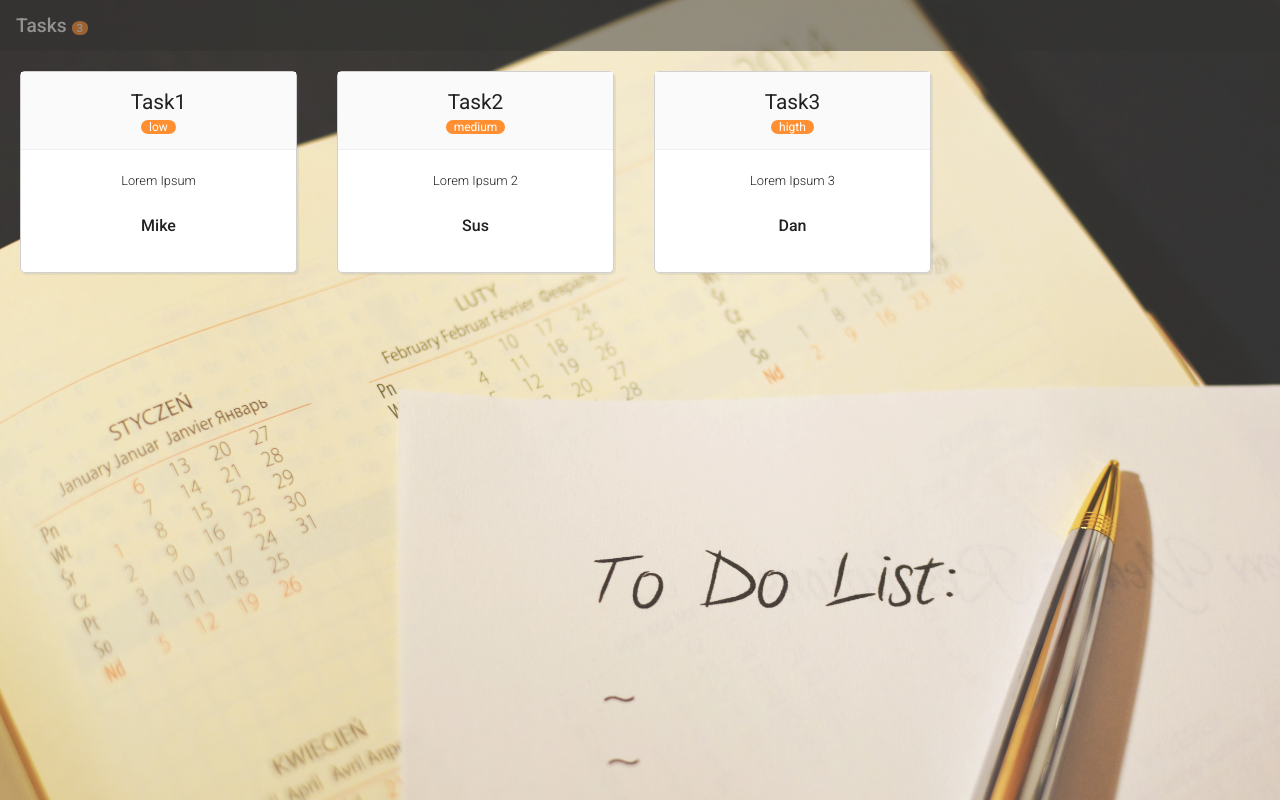
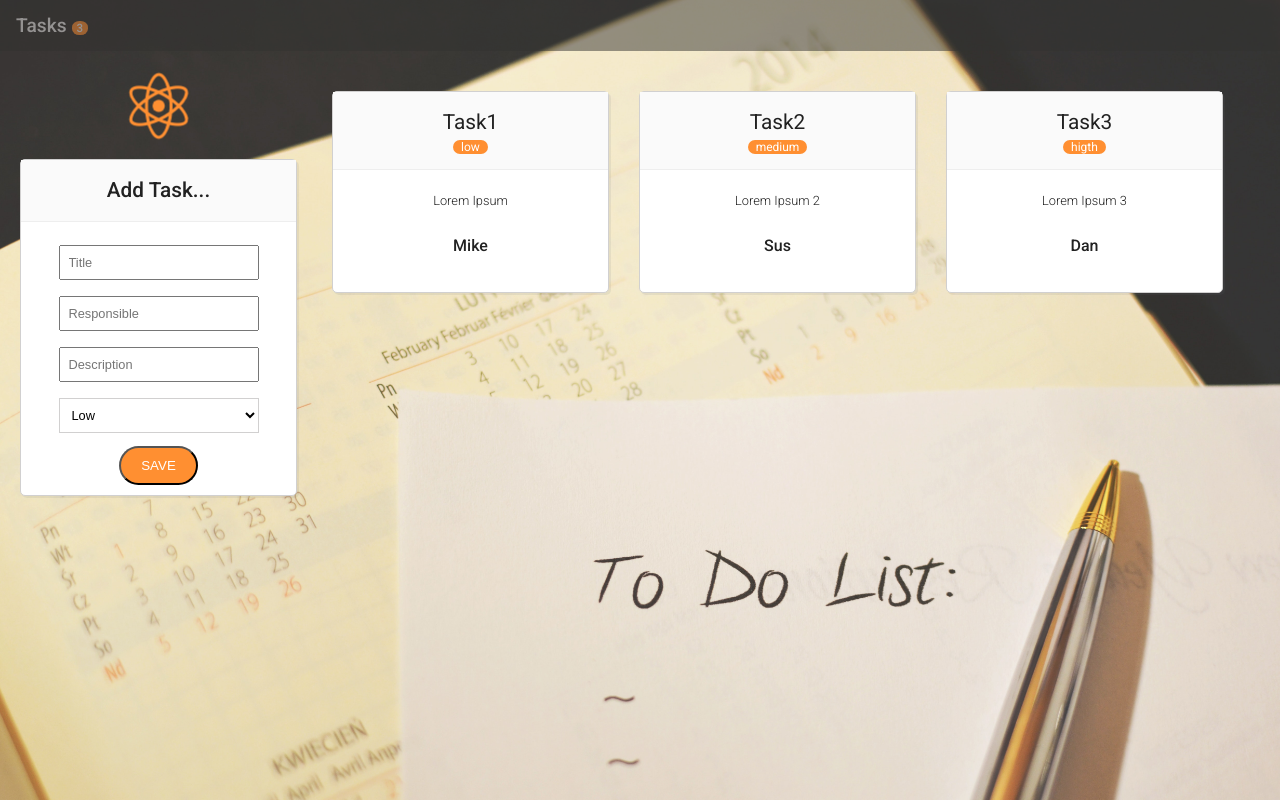
Before and after one commit to FerGuevaraM95/AppTasks, a React (Create React App) app: page / in a window 1280 px wide. Built offline with nearby package versions, Linux system fonts and the light colour scheme.

Commit message:
Add TaskForm component

```diff
--- a/src/Components/App/App.js
+++ b/src/Components/App/App.js
@@ -1,9 +1,10 @@
 import React, { Component } from 'react';
-// import logo from '../../Helpers/Icons/logo.svg';
+import logo from '../../Helpers/Icons/logo.svg';
 import styles from './styles';
 
 import  { tasks } from '../../tasks.json';
 import Navbar from '../Navbar';
+import TaskForm from '../TaskForm';
 import CardList from '../CardList';
 
 console.log(tasks);
@@ -15,24 +16,29 @@ class App extends Component {
             tasks,
             isLoading: false
         }
+        this.handleAddTask = this.handleAddTask.bind(this);
     };
+
+    handleAddTask(task) {
+        this.setState({
+            tasks: [...this.state.tasks, task]
+        })
+    }
+
     render() {
-        // const tasks = this.state.tasks.map((task, i) => {
-        //     return (
-        //         <div>
-        //             {task.title}
-        //         </div>
-        //     )
-        // });
-        // <img src={logo} className="App__logo" alt="logo" />
-
         return (
             <div {...styles}>
                 <Navbar title="Tasks" tasks={this.state.tasks} />
-                <CardList
-                    tasks = {this.state.tasks}
-                    isLoading={this.state.isloading}
-                />
+                <div className="container">
+                    <div>
+                        <img src={logo} className="App__logo" alt="logo" />
+                        <TaskForm onAddTask={this.handleAddTask} />
+                    </div>
+                    <CardList
+                        tasks={this.state.tasks}
+                        isLoading={this.state.isloading}
+                    />
+                </div>
             </div>
         );
     }
--- a/src/Components/App/styles.js
+++ b/src/Components/App/styles.js
@@ -1,10 +1,15 @@
 import { css } from 'glamor'
 
 export default css({
+    textAlign: 'center',
     background: 'linear - gradient(to left, #EA384D, #D31027)',
-    textAlign: 'center',
+    ' .container': {
+        display: 'flex',
+        margin: '15px 0px'
+    },
     ' .App__logo': {
-        // animation: 'App - logo - spin infinite 20s linear',
-        height: '80px'
+        height: '80px',
+        animation: 'App-logo-spin infinite 20s linear'
+
     }
 });
--- a/src/Components/Card/styles.js
+++ b/src/Components/Card/styles.js
@@ -3,7 +3,7 @@ import { css } from 'glamor';
 export default css({
     width: 275,
     height: 200,
-    margin: 20,
+    margin: '25px 15px',
     border: '1px solid rgb(209, 208, 208)',
     boxShadow: '2px 2px rgba(101,110,116,0.1)',
     borderRadius: 5,
--- /dev/null
+++ b/src/Components/TaskForm/TaskForm.js
@@ -0,0 +1,92 @@
+import React, { Component } from 'react';
+import styles from './styles';
+
+class TaskForm extends Component {
+    constructor() {
+        super();
+        this.state = {
+            title: '',
+            responsible: '',
+            description: '',
+            priority: 'low'
+        };
+        this.handleInputChange = this.handleInputChange.bind(this);
+        this.handleSubmit = this.handleSubmit.bind(this);
+    }
+
+    handleSubmit(e) {
+        e.preventDefault();
+        this.props.onAddTask(this.state);
+        this.setState({
+            title: '',
+            responsible: '',
+            description: '',
+            priority: 'low'
+        });
+    }
+
+    handleInputChange(e) {
+        const { value, name } = e.target;
+        console.log(value, name);
+        this.setState({
+            [name]: value
+        });
+    }
+
+    render() {
+        return (
+            <div {...styles}>
+                <h2 className="TaskForm__head">Add Task...</h2>
+                <form className="TaskForm__body" onSubmit={this.handleSubmit}>
+                    <div>
+                        <input
+                            type="text"
+                            name="title"
+                            className="TaskForm__body__input"
+                            value={this.state.title}
+                            onChange={this.handleInputChange}
+                            placeholder="Title"
+                        />
+                    </div>
+                    <div className="">
+                        <input
+                            type="text"
+                            name="responsible"
+                            className="TaskForm__body__input"
+                            value={this.state.responsible}
+                            onChange={this.handleInputChange}
+                            placeholder="Responsible"
+                        />
+                    </div>
+                    <div className="">
+                        <input
+                            type="text"
+                            name="description"
+                            className="TaskForm__body__input"
+                            value={this.state.description}
+                            onChange={this.handleInputChange}
+                            placeholder="Description"
+                        />
+                    </div>
+                    <div className="">
+                        <select
+                            name="priority"
+                            className="TaskForm__body__select"
+                            value={this.state.priority}
+                            onChange={this.handleInputChange}
+                        >
+                            <option>Low</option>
+                            <option>Medium</option>
+                            <option>High</option>
+                        </select>
+                    </div>
+                    <button type="submit" className="TaskForm__body__button">
+                        Save
+                    </button>
+                </form>
+            </div>
+        )
+    }
+};
+
+export default TaskForm;
--- /dev/null
+++ b/src/Components/TaskForm/index.js
@@ -0,0 +1 @@
+export { default } from './TaskForm';
--- /dev/null
+++ b/src/Components/TaskForm/styles.js
@@ -0,0 +1,64 @@
+import { css } from 'glamor';
+
+export default css({
+    width: 275,
+    height: 335,
+    margin: '10px 20px',
+    border: '1px solid rgb(209, 208, 208)',
+    boxShadow: '2px 2px rgba(101,110,116,0.1)',
+    borderRadius: 5,
+    backgroundColor: '#fff',
+    color: '#212121',
+    ' .TaskForm__head': {
+        padding: '20px 10px',
+        borderBottom: '1px solid #eeeeee',
+        fontSize: '1.3em',
+        fontWeight: 500,
+        backgroundColor: '#fafafa',
+    },
+    ' .TaskForm__body': {
+        margin: '15px auto',
+    },
+    ' .TaskForm__body__input': {
+        width: 180,
+        margin: '8px auto',
+        padding: 8,
+        fontSize: '.8em'
+    },
+    ' .TaskForm__body__select': {
+        width: 200,
+        margin: '8px auto',
+        padding: 8,
+        border: '1px solid rgb(209, 208, 208)',
+        borderRadius: 0,
+        fontSize: '.8em',
+        overflow: 'hidden',
+        appearance: 'button',
+        backgroundColor: '#fff',
+    },
+    // ':before': {
+    //     content: '',
+    //     position: 'absolute',
+    //     right: 5,
+    //     top: 7,
+    //     width: 0,
+    //     height: 0,
+    //     borderStyle: 'solid',
+    //     borderWidth: '7px 5px 0 5px',
+    //     borderColor: '#000000 transparent transparent transparent',
+    //     zIndex: 5,
+    //     pointerEvents: 'none',
+    //     color: '#000'
+    // }
+    ' .TaskForm__body__button': {
+        margin: '5px auto',
+        padding: '10px 20px',
+        borderRadius: 20,
+        textTransform: 'uppercase',
+        backgroundColor: '#ff8f31',
+        color: '#fff',
+        ':focus': {
+            outline: 'none'
+        }
+    }
+});
```
Also changed, not shown: src/Helpers/Icons/logo.svg.
